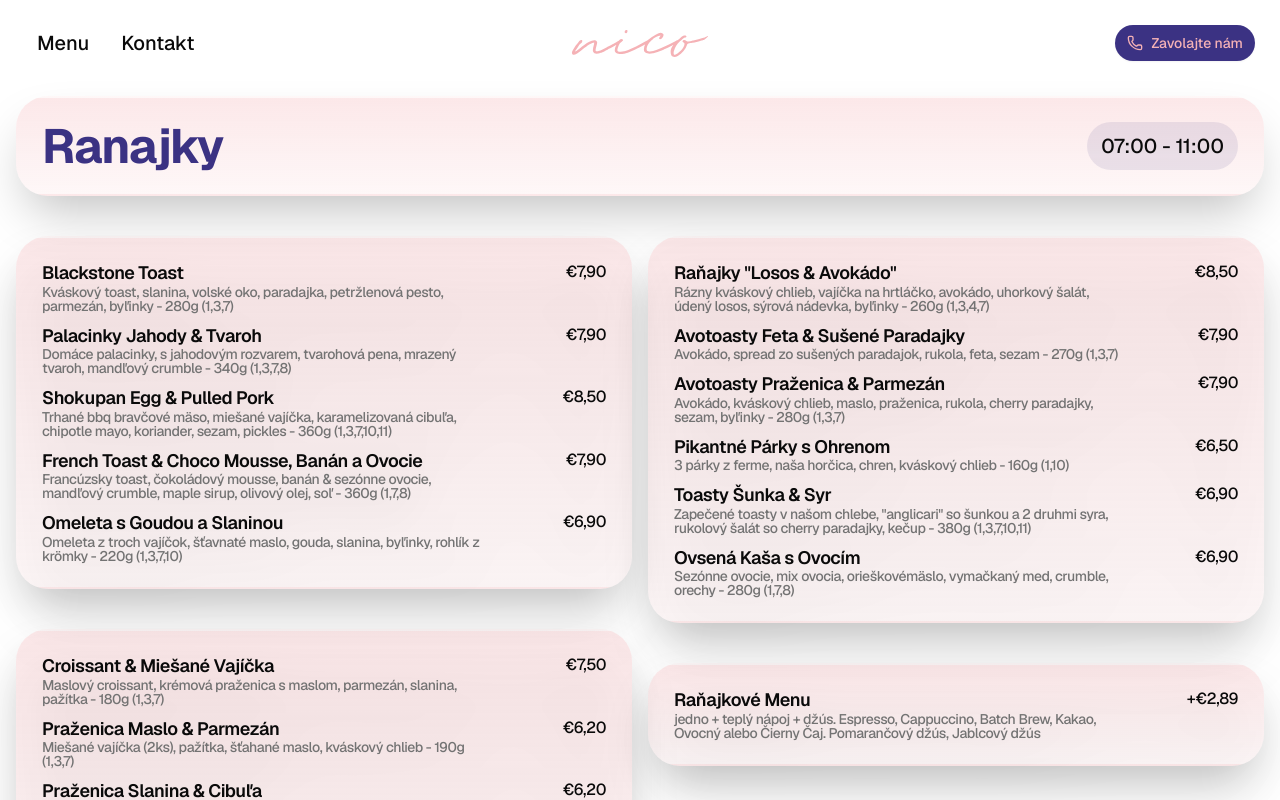
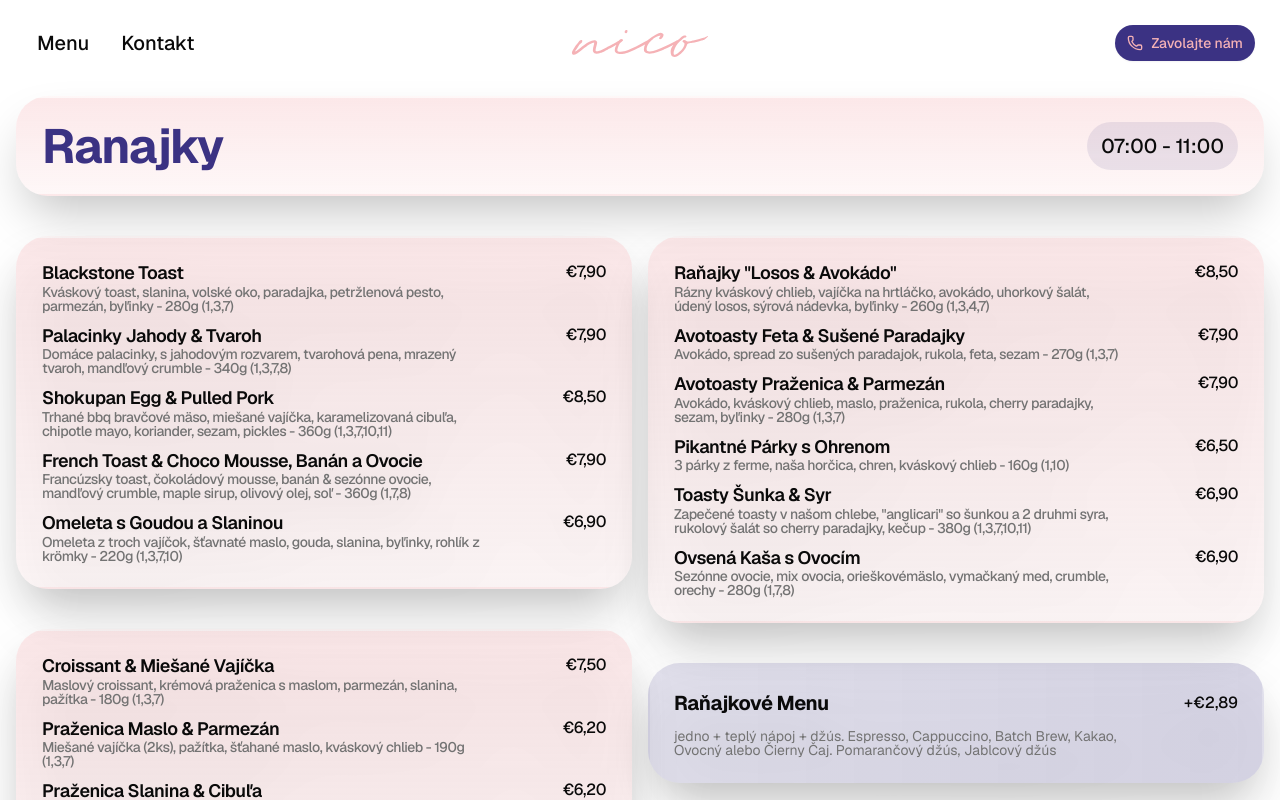
Before and after one commit to RomanDenysov/nico, a Next.js app: page /ranajky in a window 1280 px wide. Shown: the top 800 px of the page. Built offline with nearby package versions, Linux system fonts and the light colour scheme.

Commit message:
refactor(bistro, ranajky): replace MenuItem with ComboMenuCard for improved menu display

```diff
--- a/app/bistro/page.tsx
+++ b/app/bistro/page.tsx
@@ -3,6 +3,7 @@ import { FadeContainer, FadeDiv } from "@/components/ui/fade";
 import { Spotlight } from "@/components/ui/spotlight";
 import { Tilt } from "@/components/ui/tilt";
 import { cn } from "@/lib/utils";
+import { ComboMenuCard } from "../ranajky/combo-menu-card";
 import { Extras } from "../ranajky/extras";
 
 const bistroMenu = {
@@ -201,7 +202,7 @@ export default function BistroPage() {
             <MenuItem items={bistroMenu.streetFood} title="Street Food" />
           </FadeDiv>
           <FadeDiv className="mb-5 size-fit md:mb-10">
-            <MenuItem className="size-fit" items={bistroMenu.menu} />
+            <ComboMenuCard className="size-fit" item={bistroMenu.menu[0]} />
           </FadeDiv>
         </div>
         <FadeDiv className="">
--- /dev/null
+++ b/app/ranajky/combo-menu-card.tsx
@@ -0,0 +1,57 @@
+import { Spotlight } from "@/components/ui/spotlight";
+import { Tilt } from "@/components/ui/tilt";
+import { cn } from "@/lib/utils";
+
+type MenuCombo = {
+  name: string;
+  price: string;
+  description: string;
+};
+
+export function ComboMenuCard({
+  item,
+  className,
+}: {
+  item: MenuCombo;
+  className?: string;
+}) {
+  return (
+    <Tilt
+      className={cn(
+        "group relative size-full rounded-4xl border-2 border-transparent bg-gradient-to-l from-brand/20 to-brand/15 p-6 shadow-2xl drop-shadow-2xl backdrop-blur-sm",
+        className
+      )}
+      isRevese
+      rotationFactor={4}
+      springOptions={{
+        stiffness: 26.7,
+        damping: 4.1,
+        mass: 0.2,
+      }}
+      style={{
+        transformOrigin: "center center",
+      }}
+    >
+      <Spotlight
+        className="bg-brand/50"
+        size={80}
+        springOptions={{
+          stiffness: 26.7,
+          damping: 4.1,
+          mass: 0.2,
+        }}
+      />
+      <div className="flex flex-col gap-3">
+        <div className="flex items-center justify-between gap-4">
+          <h3 className="font-bold text-xl tracking-tight">{item.name}</h3>
+          <span className="font-medium text-base leading-tight">
+            {item.price}
+          </span>
+        </div>
+        <p className="max-w-[80%] text-muted-foreground text-sm leading-none">
+          {item.description}
+        </p>
+      </div>
+    </Tilt>
+  );
+}
--- a/app/ranajky/page.tsx
+++ b/app/ranajky/page.tsx
@@ -3,13 +3,13 @@ import { FadeContainer, FadeDiv } from "@/components/ui/fade";
 import { Spotlight } from "@/components/ui/spotlight";
 import { Tilt } from "@/components/ui/tilt";
 import { cn } from "@/lib/utils";
+import { ComboMenuCard } from "./combo-menu-card";
 import { Extras } from "./extras";
 
 const breakfastMenu = {
   menu: [
     {
       name: "Raňajkové Menu",
-      slug: "ranajkovy-menu",
       price: "+€2,89",
       description:
         "jedno + teplý nápoj + džús. Espresso, Cappuccino, Batch Brew, Kakao, Ovocný alebo Čierny Čaj. Pomarančový džús, Jablcový džús",
@@ -156,7 +156,7 @@ export default function RanajkyPage() {
             <MenuItem items={breakfastMenu.seconds} />
           </FadeDiv>
           <FadeDiv className="mb-5 size-fit md:mb-10">
-            <MenuItem className="size-fit" items={breakfastMenu.menu} />
+            <ComboMenuCard className="size-fit" item={breakfastMenu.menu[0]} />
           </FadeDiv>
         </div>
         <FadeDiv>
```
